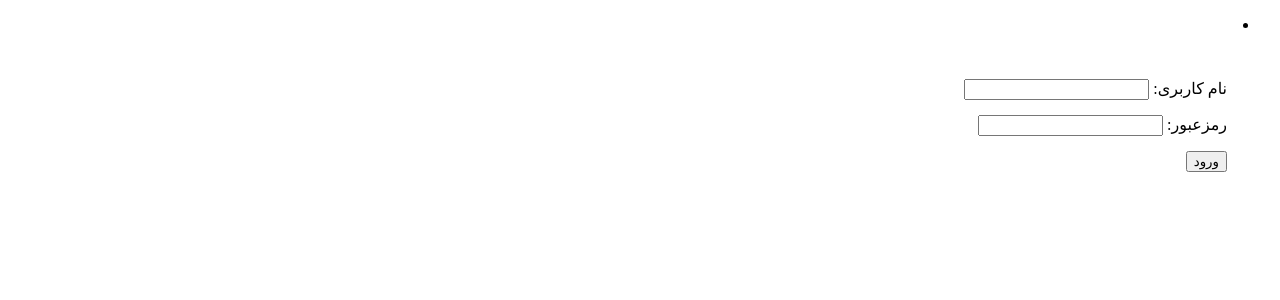
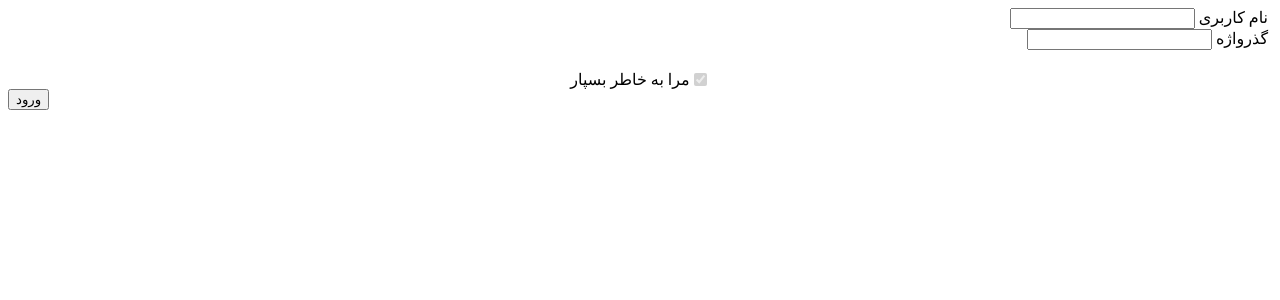
Before and after one commit to ITVC-OpenSource/Programming-academy, a PHP site: page /assets/pages/login.php in a window 1280 px wide. Shown: the top 300 px of the page. Run offline with PHP 8.4, Linux system fonts and the light colour scheme.

Commit message:
Update code.

```diff
--- a/assets/css/style.min.css
+++ b/assets/css/style.min.css
@@ -1,6 +1,16 @@
 @font-face {
   font-family: AMYSans;
   src: url("../font/AMYSans.ttf");
+}
+body {
+  padding: 10px;
+  width: 99%;
+  position: fixed;
+  left: 50%;
+  transform: translateX(-50%);
+}
+.menu{
+  list-style-type: none;
 }
 #open-menu{
   display: none;
@@ -9,11 +19,23 @@
 }
 .login-form{
   padding: 20px;
-  margin: 25px;
-  width: max-content;
+  display: block;
+  font-size: 1rem;
+  font-weight: 400;
+  line-height: 1.5;
+  color: #212529;
+  background-color: #fff;
+  background-clip: padding-box;
+  border: 1px solid #ced4da;
+  -webkit-appearance: none;
+  -moz-appearance: none;
+  appearance: none;
+  border-radius: .25rem;
+  transition: border-color .15s ease-in-out,box-shadow .15s ease-in-out;
 }
 .input-group{
-  margin-bottom: 15px;
+  margin-bottom: 25px;
+  font-size: x-large;
 }
 .input-group[data-why="passw"]{
   margin-bottom: 0;
@@ -21,3 +43,22 @@
 .sub-btn{
   padding-top: 15px;
 }
+.input-group span , .input-group input{
+  font-size: large;
+}
+.splash {
+  position: absolute;
+  top: 50%;
+  left: 50%;
+  transform: translate(-50% , -50%);
+  background: rgba(255 , 255 , 255 , 0.85);
+  width: 100%;
+  height: 100%;
+  z-index: 1111111;
+}
+.splash img {
+  position: absolute;
+  top: 50%;
+  left: 50%;
+  transform: translate(-50% , -50%);
+}
--- a/assets/pages/header.php
+++ b/assets/pages/header.php
@@ -6,7 +6,7 @@
     <meta name="viewport" content="width=device-width, initial-scale=1">
     <title>آموزش یعنی AMY98.IR</title>
   </head>
-  <body class="bg-light text-secondary">
+  <body class="bg-light text-secondary container">
     <header>
       <button type="button" name="open-menu" class="btn icon-btn bi bi-list" id="open-menu"></button>
       <nav>
--- a/assets/pages/login.php
+++ b/assets/pages/login.php
@@ -1,24 +1,57 @@
-<?php
-include(__DIR__ . '/header.php');
-?>
-<form class="form-control login-form text-seconderay" action="logina.php" method="post">
-  <div dir="rtl" class="input-group" data-why="uname">
-    <span class="input-group-text text-secondary" id="basic-addon1">نام کاربری:</span>
-    <input name="uname" dir="ltr" type="text" class="form-control" autocomplete="off">
-  </div>
-  <div dir="rtl" class="input-group" data-why="passw">
-    <span class="input-group-text text-secondary" id="basic-addon2">رمزعبور:</span>
-    <input name="passw" dir="ltr" type="text" class="form-control" autocomplete="off">
-  </div>
-  <div class="text-center sub-btn">
-    <button type="submit" name="login" id="send" class="btn btn-primary">ورود</button>
-  </div>
-</form>
+<body class="m-10">
+    <div class="row">
+      <div class="login-form text-seconderay" style="flex-direction: column;">
+        <div dir="rtl" class="input-group u" data-why="uname">
+          <span class="input-group-text text-secondary" id="basic-addon1"><i class="fas fa-user">&nbsp;</i>نام کاربری</span>
+          <input name="uname" dir="ltr" type="text" class="form-control uname" autocomplete="off">
+        </div>
+        <div dir="rtl" class="input-group p" data-why="passw">
+          <span class="input-group-text text-secondary" id="basic-addon2"><i class="fas fa-lock">&nbsp;</i>گذرواژه</span>
+          <input name="passw" dir="ltr" type="password" class="form-control passw" autocomplete="off">
+        </div>
+        <div dir="rtl" class="form-check" style="margin: 20px 5px 0 5px;display: flex;justify-content: center;">
+          <input class="form-check-input rmm me-1" type="checkbox" checked disabled value="" id="flexCheckDefault">
+          <label class="form-check-label" for="flexCheckDefault">
+          مرا به خاطر بسپار
+          </label>
+        </div>
+        <div class="text-center sub-btn">
+          <button type="button" name="login" id="sub" class="btn btn-primary sub">ورود</button>
+        </div>
+      </div>
+    </div>
+</body>
 <script>
-$("#send").click(() => {
-  $(".sub-btn").html('<button class="btn btn-primary" type="button" disabled><span class="spinner-grow spinner-grow-sm" style="margin-left: 5px;" role="status" aria-hidden="true"></span>در حال بارگذاری...</button>');
-});
-$("form").on("submit" , (e) => {
-  e.preventDefault();
-});
+window.onload = () => {
+    var f = () => {
+        login();
+        document.querySelector("#sub").addEventListener("click" , f);
+    }
+    document.querySelector("#sub").addEventListener("click" , f);
+    function login() {
+        var uname = $(".uname").val();
+        var passw = $(".passw").val();
+        splash();
+        $.get({
+            url: api_server + "/login/?u=" + uname + "&p=" + passw,
+            success: (txt) => {
+                unsplash();
+                if (txt === "true") {
+                    $(".uname").addClass("is-valid");
+                    $(".passw").addClass("is-valid");
+                    setCookie("uname" , uname , 365);
+                    setCookie("passw" , passw , 365);
+                    location.assign("/");
+                } else {
+                    $(".uname").addClass("is-invalid");
+                    $(".passw").addClass("is-invalid");
+                }
+            },
+            error: (error) => {
+                unsplash();
+                Box("خطا!" , "لطفاً بعداً دوباره امتحان کنید!" , "nok");
+            }
+        });
+    }
+}
 </script>
--- a/assets/pages/logina.php
+++ /dev/null
@@ -1,3 +0,0 @@
-<?php
-echo "string";
-?>
```
Also changed, not shown: api/config.php (added, +11 -0 lines), api/login/index.php (added, +13 -0 lines), assets/php/config.php (+17 -5 lines), index.php (+4 -4 lines), favicon.ico (added).
